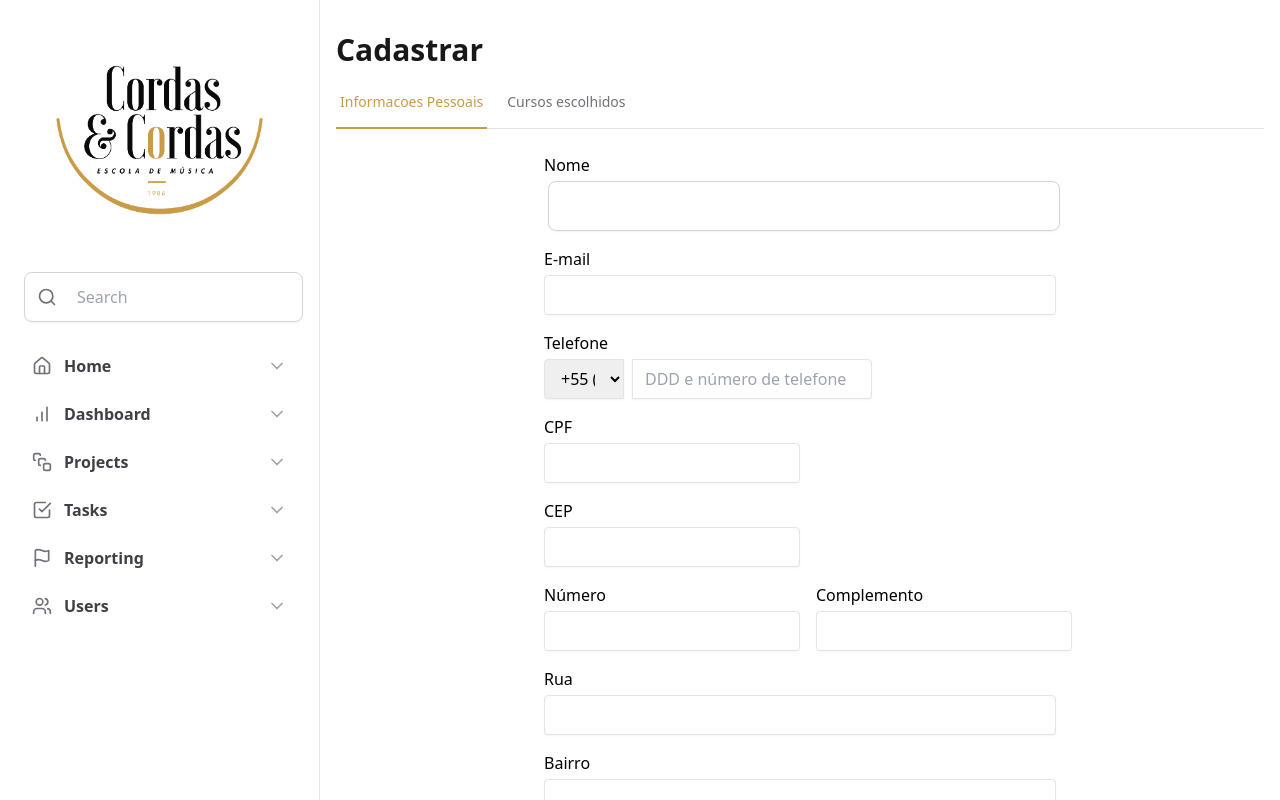
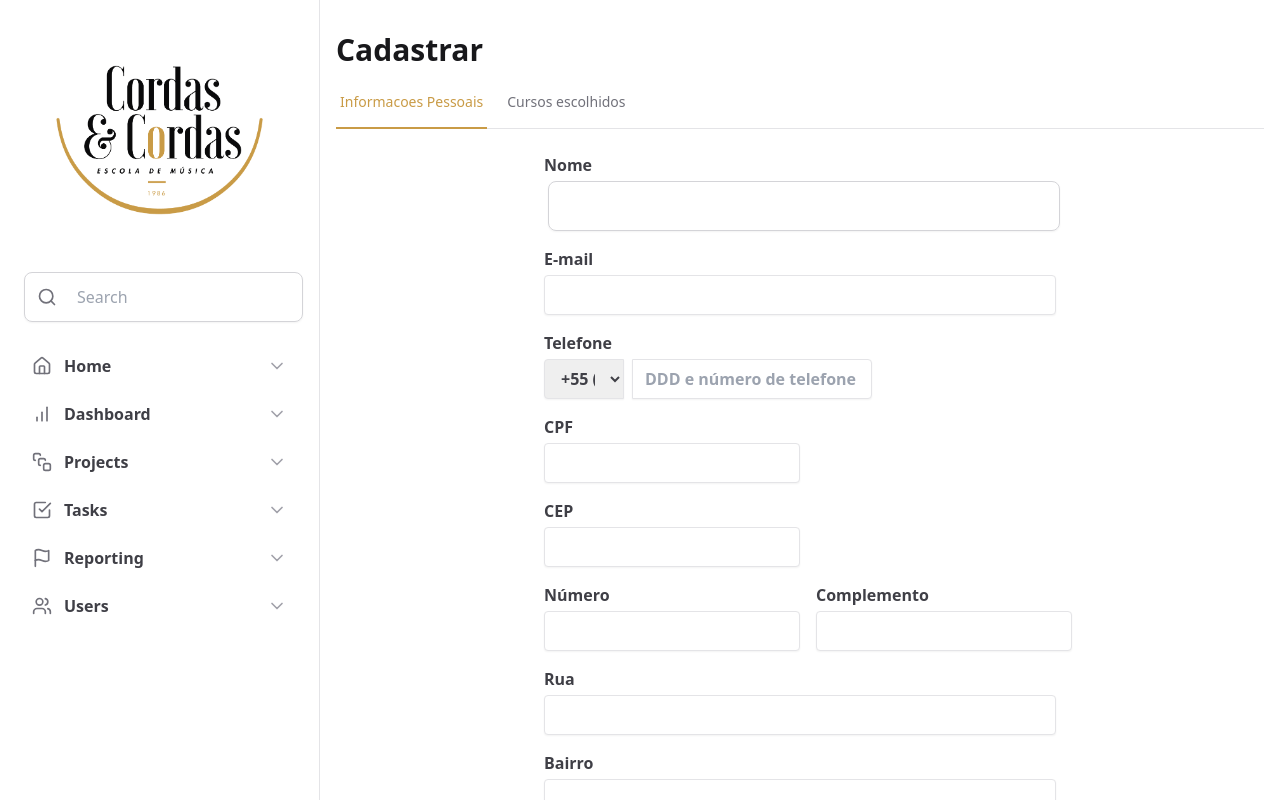
Before and after one commit to gabrielpoetaa/cordasBankAndForm, a React (Vite) app: page / in a window 1280 px wide. Shown: the top 800 px of the page. Built offline with nearby package versions, Linux system fonts and the light colour scheme.

Commit message:
fix(style):include font format to FormPersonal component

```diff
--- a/src/pages/FormPersonal.tsx
+++ b/src/pages/FormPersonal.tsx
@@ -105,7 +105,7 @@ export function FormPersonal() {
   return (
     <FormProvider {...methods}>
       <main>
-        <div className="mt-6 flex items-center w-full flex-col gap-5">
+        <div className="mt-6 flex items-center w-full flex-col gap-5 font-semibold text-zinc-700">
           <form onSubmit={handleSubmit(onSubmit)} className="flex flex-col gap-4 w-full max-w-lg">
             <NameInput />
             <EmailInput />
```
Also changed, not shown: 2 other files (tests, documents, lock files or other folders).
